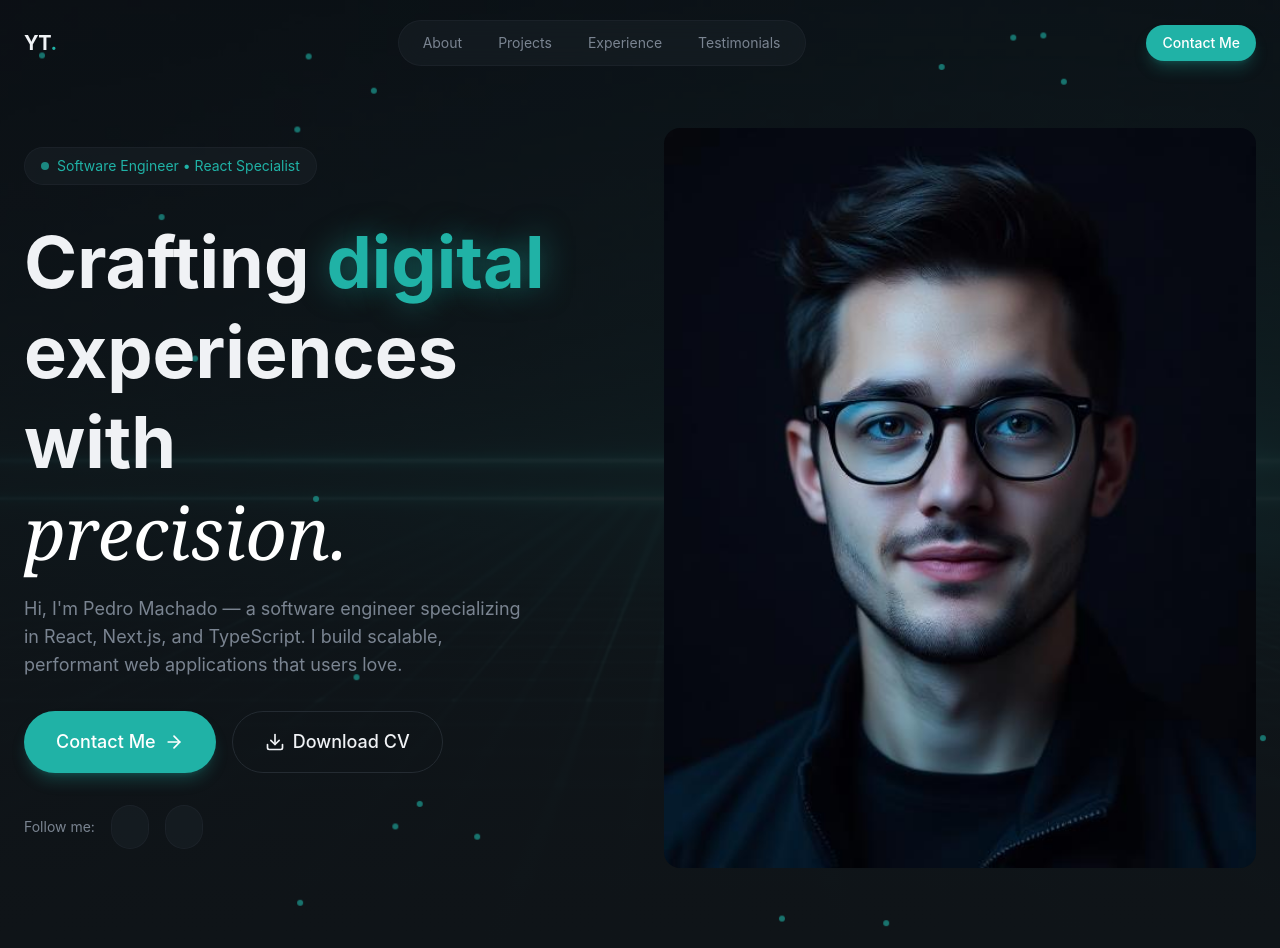
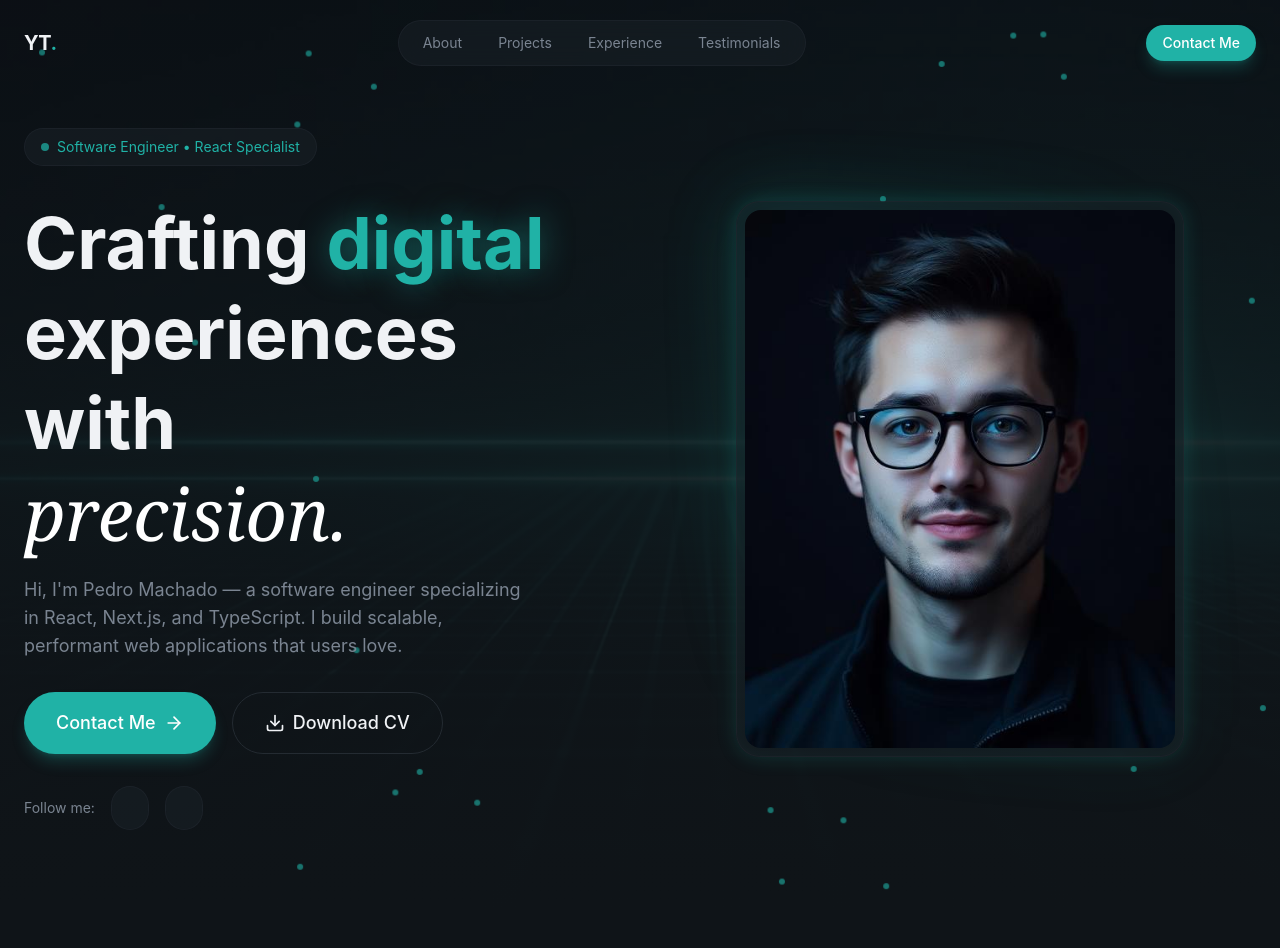
Before and after one commit to yohannesteferi715/personal-portfolio-website-project, a React (Vite) app: page / in a window 1280 px wide. After the commit the page ends 910 px from the top, so only its background shows below. Built offline with nearby package versions, Linux system fonts and the light colour scheme; some icons are missing.

Commit message:
feat: add styled profile image with glow and gradient effect

```diff
--- a/src/sections/Hero.jsx
+++ b/src/sections/Hero.jsx
@@ -4,7 +4,7 @@ import {
    Download,
 } from "lucide-react";
 
-import { SiGithub,  SiX } from "@icons-pack/react-simple-icons";
+import { SiGithub, SiX } from "@icons-pack/react-simple-icons";
 
 import { AnimatedBorderButton } from '../components/AnimatedBorderButton'
 
@@ -95,13 +95,22 @@ export const Hero = () => {
             </div>
 
             {/* Right Column - Profile Image */}
-            <div>
-               <div>
+            <div className="relatice animate-fade-in animation-delay-300">
+               {/* Profile Image */}
+               <div className="relative max-w-md mx-auto">
+                  <div
+                     className="absolute inset-0
+              rounded-3xl bg-gradient-to-br
+              from-primary/30 via-transparent
+              to-primary/10 blur-2xl animate-pulse"
+                  />
+                  <div className="relative glass rounded-3xl p-2 glow-border">
                      <img
                         src="/profile-photo.jpg"
                         alt="Yohannes Teferi"
                         className="w-full aspect-[4/5] object-cover rounded-2xl"
                      />
+                  </div>
                </div>
             </div>
          </div>
```
Lines whose indentation alone changed are shown as unchanged.
